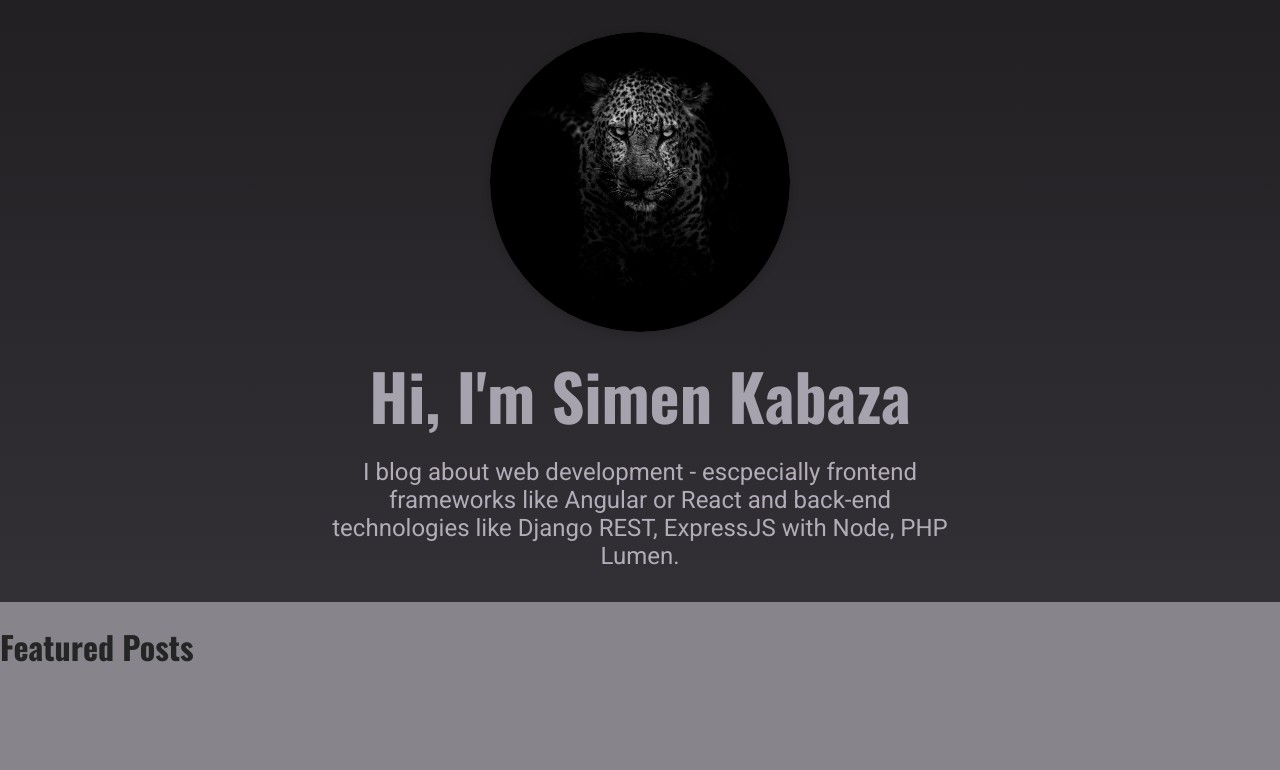
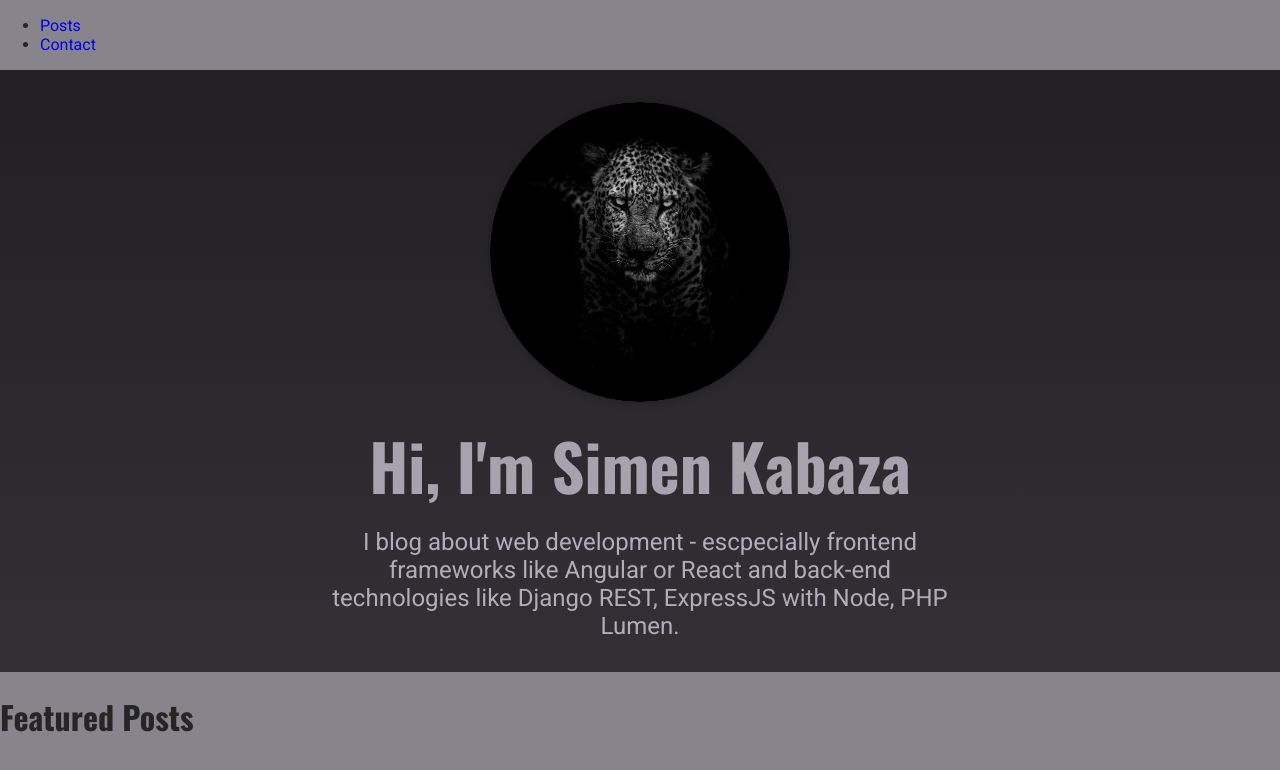
Before and after one commit to skabaza46/nextjs-blog-site-app, a Next.js app: page / in a window 1280 px wide. Shown: the top 770 px of the page. Built offline with nearby package versions, Linux system fonts and the light colour scheme.

Commit message:
added Layouts for the navigation .

```diff
--- /dev/null
+++ b/components/layout/layout.js
@@ -0,0 +1,17 @@
+import { SERVER_PROPS_ID } from "next/dist/shared/lib/constants";
+import { Fragment } from "react";
+import MainNavigation from "./main-nagivation";
+
+const Layout = (props) => {
+
+    return (
+        <Fragment>
+            <MainNavigation />
+            <main>
+                {props.children}
+            </main>
+        </Fragment>
+    )
+}
+
+export default Layout;
--- /dev/null
+++ b/components/layout/logo.js
@@ -0,0 +1,12 @@
+import { Fragment } from "react"
+
+const Logo = () => {
+
+    return (
+        <Fragment>
+
+        </Fragment>
+    )
+}
+
+export default Logo;
--- /dev/null
+++ b/components/layout/main-nagivation.js
@@ -0,0 +1,23 @@
+import Link from "next/link";
+import Logo from "./logo";
+
+
+const MainNavigation = () => {
+
+    return (
+        <header>
+            <Link href="/">
+                <Logo />
+            </Link>
+            <nav>
+                <ul>
+                    <li><Link href="/posts">Posts</Link></li>
+                    <li><Link href="/contact">Contact</Link></li>
+                </ul>
+            </nav>
+        </header>
+
+    )
+}
+
+export default MainNavigation;
--- a/pages/_app.js
+++ b/pages/_app.js
@@ -1,7 +1,13 @@
+import Layout from '../components/layout/layout';
 import '../styles/globals.css'
 
 const MyApp = ({ Component, pageProps}) => {
-  return <Component {...pageProps} />
+  return (
+    <Layout>
+      <Component {...pageProps} />
+    </Layout>
+
+  )
 };
 
 export default MyApp;
```
